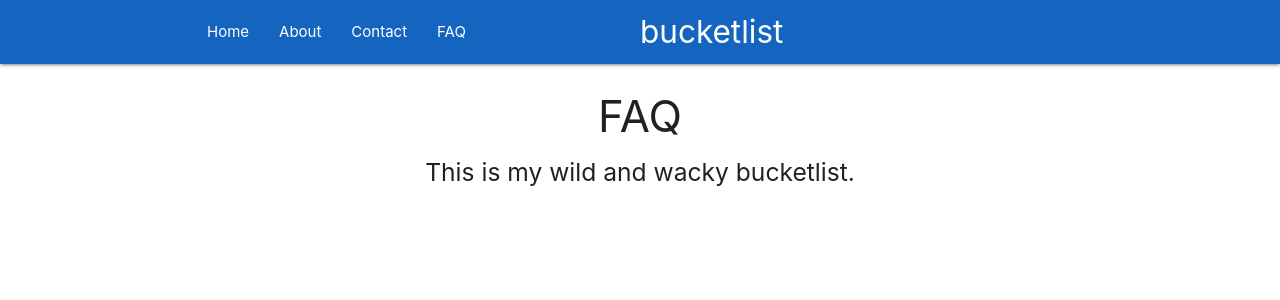
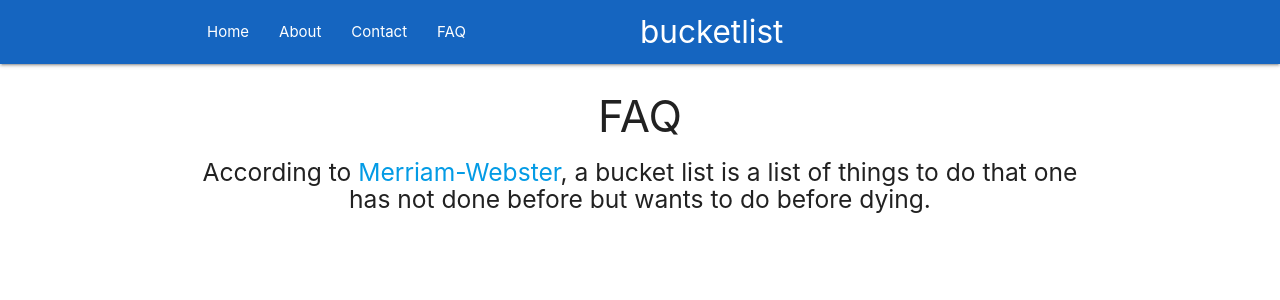
Before and after one commit to SilverBright/bucketlist-app-client, a React (Create React App) app: page /FAQ in a window 1280 px wide. Shown: the top 300 px of the page. Built offline with nearby package versions, Linux system fonts and the light colour scheme.

Commit message:
stub out faq.js

```diff
--- a/src/components/FAQ.js
+++ b/src/components/FAQ.js
@@ -4,7 +4,7 @@ const faq = () => {
   return (
     <div className="container">
       <h3 className="center">FAQ</h3>
-      <h5>This is my wild and wacky bucketlist.</h5>
+      <h5>According to <a href="https://www.merriam-webster.com/dictionary/bucket%20list">Merriam-Webster</a>, a bucket list is a list of things to do that one has not done before but wants to do before dying.</h5>
     </div>
   )
 }
```
